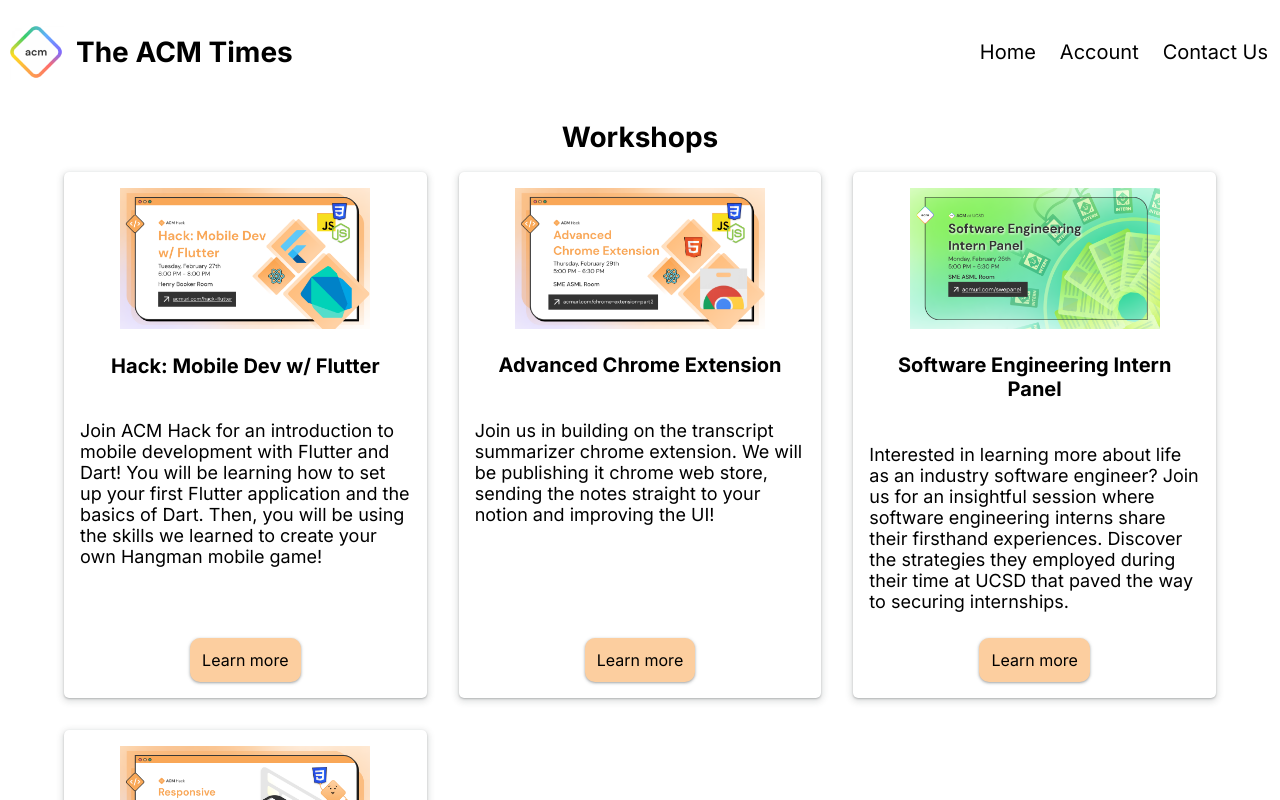
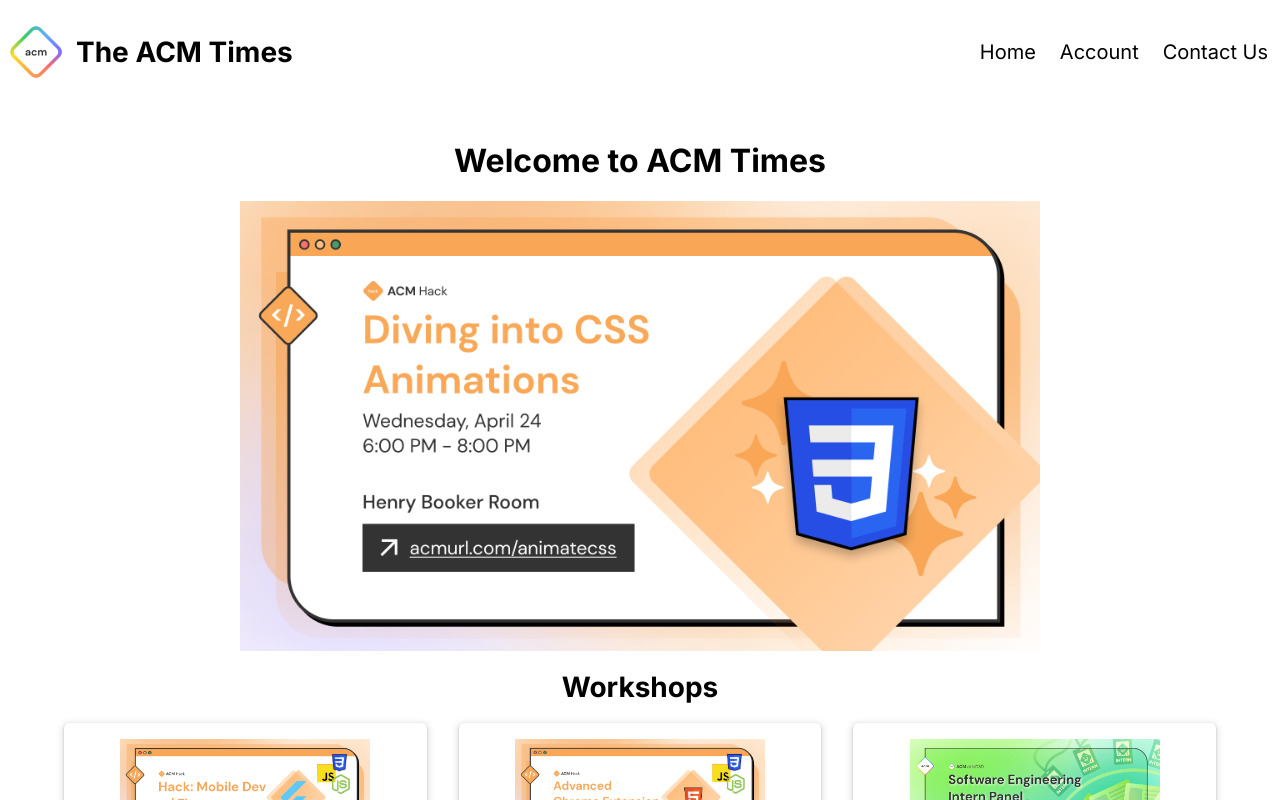
Before and after one commit to theryanfo/css-animations-ws, a Next.js app: page / in a window 1280 px wide. Shown: the top 800 px of the page. Built offline with nearby package versions, Linux system fonts and the light colour scheme.

Commit message:
Added activity 1, 2 solutions

```diff
--- a/src/app/page.js
+++ b/src/app/page.js
@@ -37,6 +37,10 @@
   return (
     <main className={styles.main}>
       <Navbar />
+      <div className={styles.hero}>
+        <h1 className={styles.hero_text}> Welcome to ACM Times</h1>
+        <img className={styles.hero_image} src="/assets/me2.png" />
+      </div>
       <h1 className={styles.section_header}>Workshops</h1>
       <div className={styles.news_cards}>
         {workshop_info.map((workshop, index) => (
--- a/src/app/page.module.css
+++ b/src/app/page.module.css
@@ -14,3 +14,33 @@
   grid-template-columns: repeat(auto-fit, minmax(320px, 1fr));
   gap: 2rem;
 }
+
+.hero {
+  display: flex;
+  flex-direction: column;
+  align-items: center;
+  width: 90%;
+  margin: 0 auto;
+  text-align: center;
+}
+
+.hero_image {
+  object-fit: contain;
+  width: 100%;
+  height: 100%;
+  max-width: 800px;
+}
+
+/* Activity #2: Transforms
+  Rotate .hero_text 360 degrees on hover with a linear transition of 1 second
+  (hint: You'll need to add a pseudoselector to .hero_text and add the transition to the regular .hero_text class)
+*/
+
+.hero_text {
+  transition: transform linear 1s;
+  transition-delay: 0.5s;
+}
+
+.hero_text:hover {
+  transform: rotate(360deg);
+}
--- a/src/components/Card/style.module.css
+++ b/src/components/Card/style.module.css
@@ -8,6 +8,17 @@
   border-radius: 5px;
   box-shadow: rgba(60, 64, 67, 0.3) 0px 1px 2px 0px,
     rgba(60, 64, 67, 0.15) 0px 2px 6px 2px;
+  /* Activity 2: Add your card transition here*/
+  transition: transform ease-in-out 0.3s;
+}
+
+/* Activity #2: Transforms
+  Scale up the card by 105% on hover with a ease in-out transition of 0.3 seconds
+  (hint: You'll need to add a pseudoselector to .card and add the transition to the regular .card class)
+*/
+
+.card:hover {
+  transform: scale(1.05);
 }
 
 .card_img {
@@ -17,23 +28,48 @@
 }
 
 .card_title {
-  font-size: 20px;
+  font-size: 1.25rem;
   text-align: center;
 }
 
 .card_descript {
   flex-grow: 1;
-  font-size: 18px;
+  font-size: 1.125rem;
 }
 
 .card_button {
+  display: flex;
+  align-items: center;
   padding: 0.75rem;
   box-shadow: rgba(60, 64, 67, 0.3) 0px 1px 2px 0px,
     rgba(60, 64, 67, 0.15) 0px 1px 3px 1px;
   border-radius: 10px;
   color: black;
   background-color: #fcce9f;
-  font-size: 16px;
+  font-size: 1rem;
   text-decoration: none;
   text-align: center;
 }
+
+/* Activity #1: CSS Pseudo-classes + Pseudo-elements
+  1. Increase font size and lighten opacity to 70% when hovering button
+  2. Add a strong box shadow when button clicked
+  (hint: go to this website to find box shadows: https://getcssscan.com/css-box-shadow-examples)
+  3. Add the raccoon image from assets folder before “Learn more”
+  and use margins to add spacing to right of the image
+  (hint: https://developer.mozilla.org/en-US/docs/Web/CSS/url)
+*/
+
+.card_button:hover {
+  font-size: 1.25rem;
+  opacity: 70%;
+}
+
+.card_button:active {
+  box-shadow: rgba(0, 0, 0, 0.19) 0px 10px 20px, rgba(0, 0, 0, 0.23) 0px 6px 6px;
+}
+
+.card_button::before {
+  content: url(/assets/raccoon.png);
+  margin-right: 4px;
+}
```
Also changed, not shown: public/assets/me2.png (added), public/assets/raccoon.png (added).
